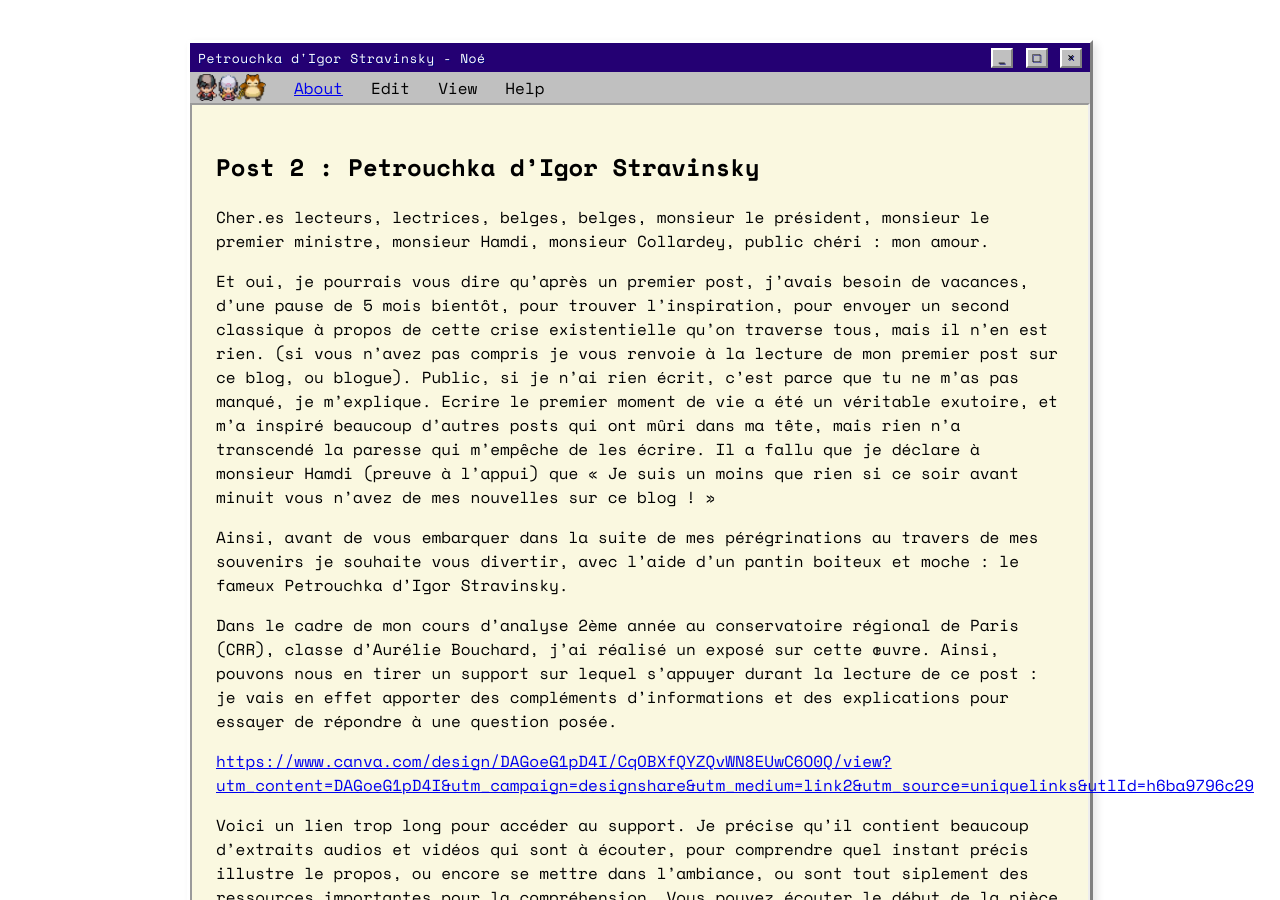
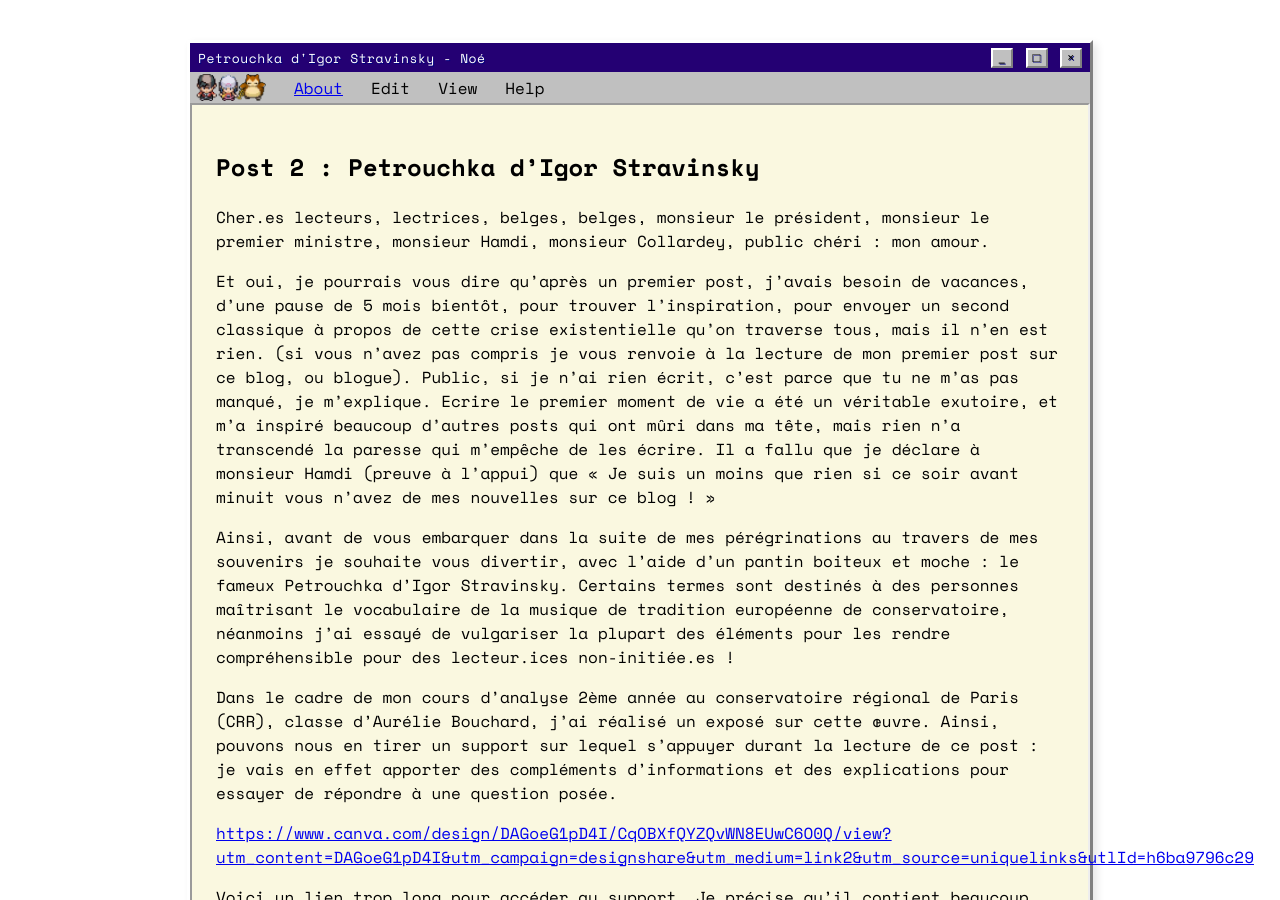
Before and after one commit to 3imaginaryboys3/3imaginaryboys3.github.io, a Jekyll site: the page built from _posts/2025-10-12-post-2-no-petrouchka-d-igor-stravinsky.md, in a window 1280 px wide and 900 px high. Built offline with Jekyll 4.4.1, drawn with Linux system fonts in a browser that asks for light colours; some web fonts are replaced; comment, search, counter and statistics services are not loaded; part of the change alters nothing that is shown.

Commit message:
Update 2025-10-12-post-2-no-petrouchka-d-igor-stravinsky.md

```diff
--- a/_posts/2025-10-12-post-2-no-petrouchka-d-igor-stravinsky.md
+++ b/_posts/2025-10-12-post-2-no-petrouchka-d-igor-stravinsky.md
@@ -2,7 +2,7 @@
 title: Petrouchka d'Igor Stravinsky
 show: 'true'
 author: Noé
-subtitle: 'Exposé sur Petrouchka, sans nécéssité d''être musicien.ne pour lire'
+subtitle: 'Exposé sur Petrouchka, sans nécessité d''être musicien.ne pour lire'
 layout: old_internet
 logo: Perso_Noé.png
 ---
@@ -13,6 +13,7 @@ Cher.es lecteurs, lectrices, belges, belges, monsieur le président, monsieur le
 Et oui, je pourrais vous dire qu'après un premier post, j'avais besoin de vacances, d'une pause de 5 mois bientôt, pour trouver l'inspiration, pour envoyer un second classique à propos de cette crise existentielle qu'on traverse tous, mais il n'en est rien. (si vous n'avez pas compris je vous renvoie à la lecture de mon premier post sur ce blog, ou blogue). Public, si je n'ai rien écrit, c'est parce que tu ne m'as pas manqué, je m'explique. Ecrire le premier moment de vie a été un véritable exutoire, et m'a inspiré beaucoup d'autres posts qui ont mûri dans ma tête, mais rien n'a transcendé la paresse qui m'empêche de les écrire. Il a fallu que je déclare à monsieur Hamdi (preuve à l'appui) que « Je suis un moins que rien si ce soir avant minuit vous n'avez de mes nouvelles sur ce blog ! »
 
 Ainsi, avant de vous embarquer dans la suite de mes pérégrinations au travers de mes souvenirs je souhaite vous divertir, avec l'aide d'un pantin boiteux et moche : le fameux Petrouchka d'Igor Stravinsky.
+Certains termes sont destinés à des personnes maîtrisant le vocabulaire de la musique de tradition européenne de conservatoire, néanmoins j'ai essayé de vulgariser la plupart des éléments pour les rendre compréhensible pour des lecteur.ices non-initiée.es !
 
 Dans le cadre de mon cours d'analyse 2ème année au conservatoire régional de Paris (CRR), classe d'Aurélie Bouchard, j'ai réalisé un exposé sur cette œuvre. Ainsi, pouvons nous en tirer un support sur lequel s'appuyer durant la lecture de ce post : je vais en effet apporter des compléments d'informations et des explications pour essayer de répondre à une question posée.
 
```
